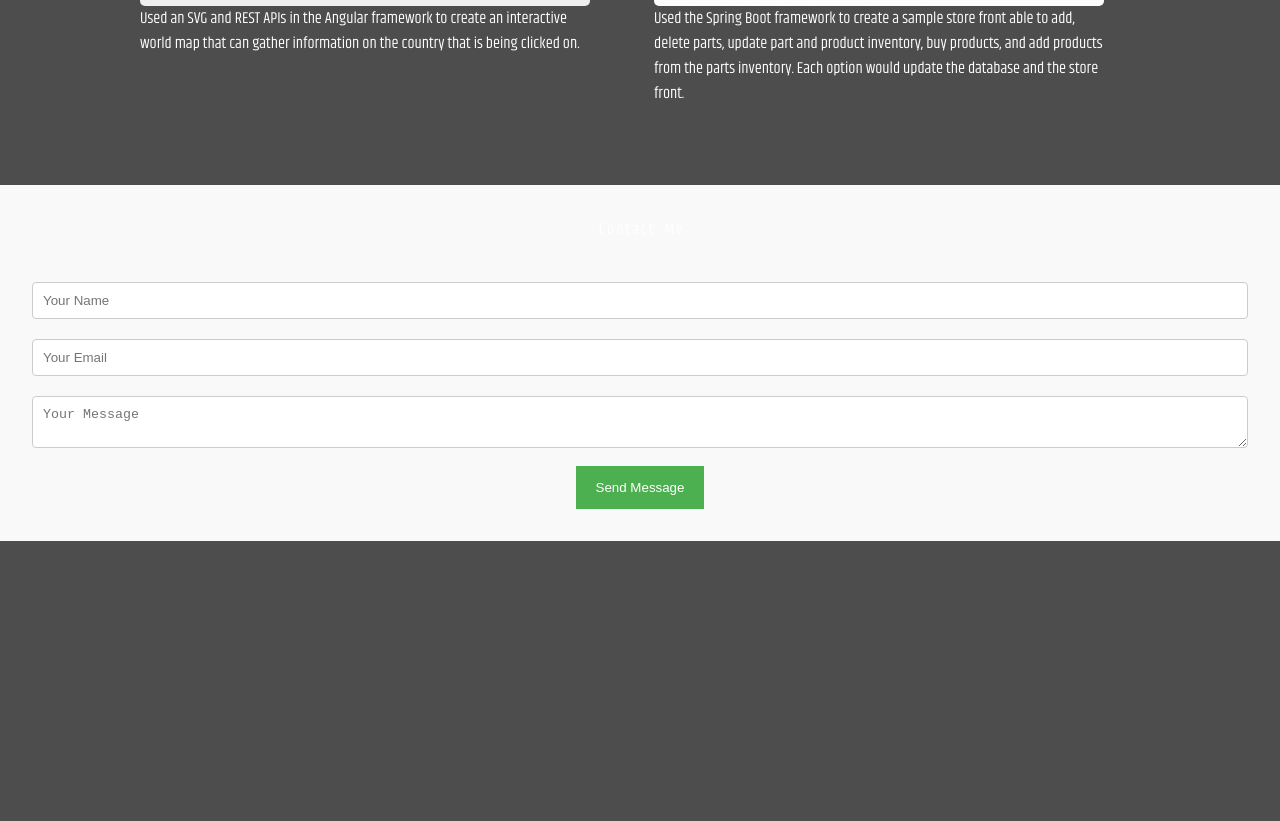
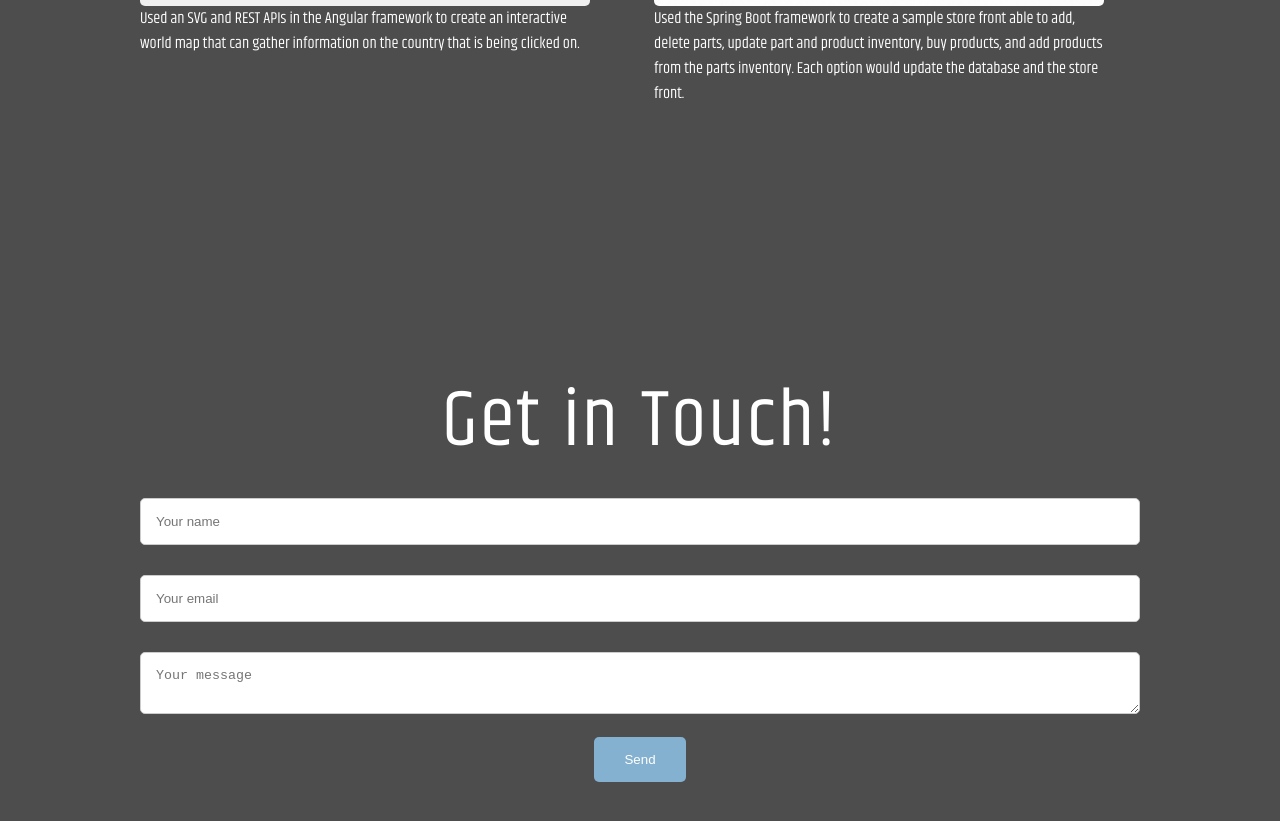
Before and after one commit to Reece-Nunez/portfolio, a plain HTML site: page index.html in a window 1280 px wide. Shown: the part 3095-3916 px from the top of the page. Before the commit the page ends 3636 px from the top, so only its background shows below. Drawn offline with nearby package versions, Linux system fonts and the light colour scheme.

Commit message:
took away nodemailer, using formspree

```diff
--- a/index.html
+++ b/index.html
@@ -134,16 +134,15 @@
             </div>
         </div>
     </div>
-    <div class="contact-section">
-        <h1>Contact Me</h1>
-        <form id="contact-form">
-            <input type="text" id="name" name="name" placeholder="Your Name" required>
-            <input type="email" id="email" name="email" placeholder="Your Email" required>
-            <textarea id="message" name="message" placeholder="Your Message" required></textarea>
-            <button type="submit" id="submit-btn">Send Message</button>
+    <div class="contact-form-container">
+        <h1 class="big-header">Get in Touch!</h1>
+        <form id="contact-form" action="https://formspree.io/f/meqbvyqz" method="POST">
+            <input class="input-field" type="text" name="name" placeholder="Your name">
+            <input class="input-field" type="email" name="email" placeholder="Your email">
+            <textarea class="input-field" name="message" placeholder="Your message"></textarea>
+            <button class="submit-button" type="submit">Send</button>
         </form>
     </div>
-
     <script src="https://code.jquery.com/jquery-3.6.0.min.js"></script>
     <script src="script.js"></script>
 </body>
--- a/package.json
+++ /dev/null
@@ -1,5 +0,0 @@
-{
-  "dependencies": {
-    "nodemailer": "^6.9.6"
-  }
-}
--- a/script.js
+++ b/script.js
@@ -118,3 +118,22 @@ $(document).ready(function(){
       });
   }).scroll(); //invoke scroll-handler on page-load
 });
+
+//contact information animation
+
+document.addEventListener('DOMContentLoaded', () => {
+  const formContainer = document.querySelector('.contact-form-container');
+
+  let observer = new IntersectionObserver((entries) => {
+      entries.forEach(entry => {
+          if (entry.isIntersecting) {
+              formContainer.style.opacity = '1';
+              formContainer.style.transform = 'translateY(0)';
+          }
+      });
+  }, {
+      threshold: 0.5 // Trigger when at least 10% of the element is in the viewport
+  });
+
+  observer.observe(formContainer);
+});
--- a/styles.css
+++ b/styles.css
@@ -316,30 +316,49 @@ h2 {
     transition: all 1s ease-in-out;
 }
 
-.contact-section {
-    background-color: #f9f9f9;
-    padding: 2em;
+.contact-form-container {
+    opacity: 0;
+    transform: translateY(50px);
+    transition: opacity 1s, transform 1s;
     text-align: center;
+    max-width: 500px;
+    margin: 0 auto;
+    -webkit-box-pack: center;
+    -webkit-box-align: center;
+    display: flex;
+    flex-direction: column;
+    justify-content: center;
+    margin: 0 auto;
+    max-width: 1000px;
+    padding: 0;
+    min-height: 100vh;
+    height: 100vh;
 }
 
-#contact-form input,
-#contact-form textarea {
+.input-field {
     width: 100%;
-    padding: 10px;
-    margin: 10px 0;
-    display: inline-block;
+    padding: 15px;
+    margin: 15px 0;
+    border-radius: 5px;
     border: 1px solid #ccc;
-    border-radius: 4px;
+    transition: border 0.3s;
 }
 
-#submit-btn {
-    background-color: #4CAF50;
-    color: white;
-    padding: 14px 20px;
-    border: none;
-    cursor: pointer;
+.input-field:focus {
+    border: 1px solid #83b1cf;
 }
 
-#submit-btn:hover {
-    background-color: #45a049;
+.submit-button {
+    padding: 15px 30px;
+    border-radius: 5px;
+    border: none;
+    background-color: #83b1cf;
+    color: #fff;
+    cursor: pointer;
+    transition: background-color .1s;
+    margin-bottom: 2em;
 }
+
+.submit-button:hover {
+    background-color: #0056b3;
+}
```
Also changed, not shown: 1 other file.
